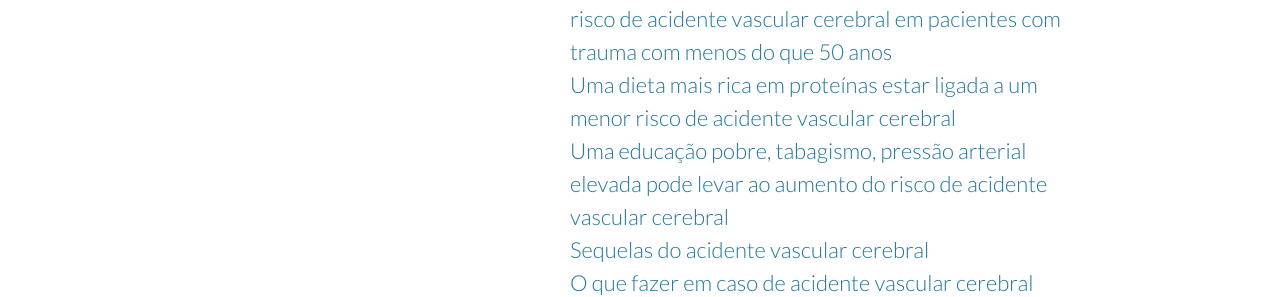
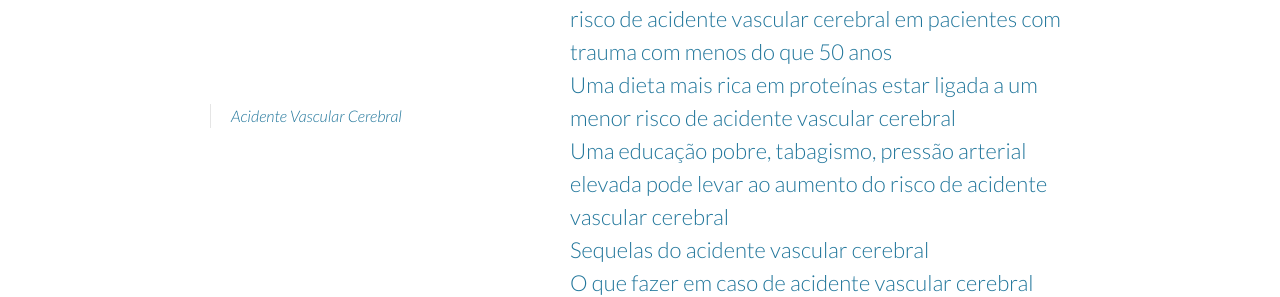
Before and after one commit to artigos/acidentevascularcerebral.com, a Jekyll site: the page built from index.html, in a window 1280 px wide. Shown: the part 298-595 px from the top of the page. Built offline with Jekyll 4.4.1, drawn with Linux system fonts in a browser that asks for light colours.

Commit message:
Added new facebook plugin

```diff
--- a/_includes/facebook.html
+++ b/_includes/facebook.html
@@ -3,6 +3,6 @@
   var js, fjs = d.getElementsByTagName(s)[0];
   if (d.getElementById(id)) return;
   js = d.createElement(s); js.id = id;
-  js.src = "//connect.facebook.net/pt_BR/all.js#xfbml=1&appId=625212297530223";
+  js.src = "//connect.facebook.net/pt_BR/sdk.js#xfbml=1&version=v2.5&appId=514996971876394";
   fjs.parentNode.insertBefore(js, fjs);
 }(document, 'script', 'facebook-jssdk'));</script>
--- /dev/null
+++ b/_includes/facebook_plugin.html
@@ -0,0 +1 @@
+<div class="fb-page" data-href="https://www.facebook.com/acidentevascularcerebral" data-width="300" data-small-header="true" data-adapt-container-width="true" data-hide-cover="false" data-show-facepile="false" data-show-posts="false"><div class="fb-xfbml-parse-ignore"><blockquote cite="https://www.facebook.com/acidentevascularcerebral"><a href="https://www.facebook.com/acidentevascularcerebral">Acidente Vascular Cerebral</a></blockquote></div></div>
--- a/_includes/header.html
+++ b/_includes/header.html
@@ -2,5 +2,5 @@
   <h1><a href="/">Acidente Vascular Cerebral</a></h1>
   <p><em>O AVC (Acidente Vascular Cerebral) resulta da restrição de irrigação sanguínea ao cérebro.</em></p>
   {% include adsense.html %}
-  <div class="fb-like-box" data-href="http://www.facebook.com/acidentevascularcerebral" data-colorscheme="light" data-show-faces="false" data-header="false" data-stream="false" data-show-border="false"></div>
+  {% include facebook_plugin.html %}
 </header>
```
